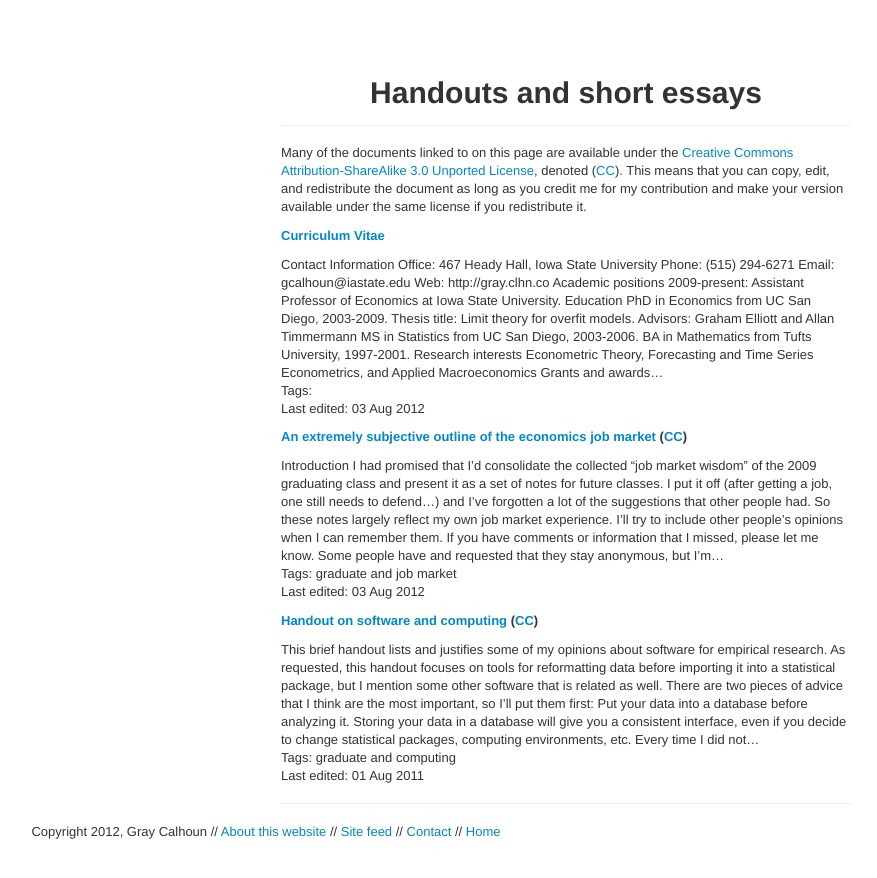
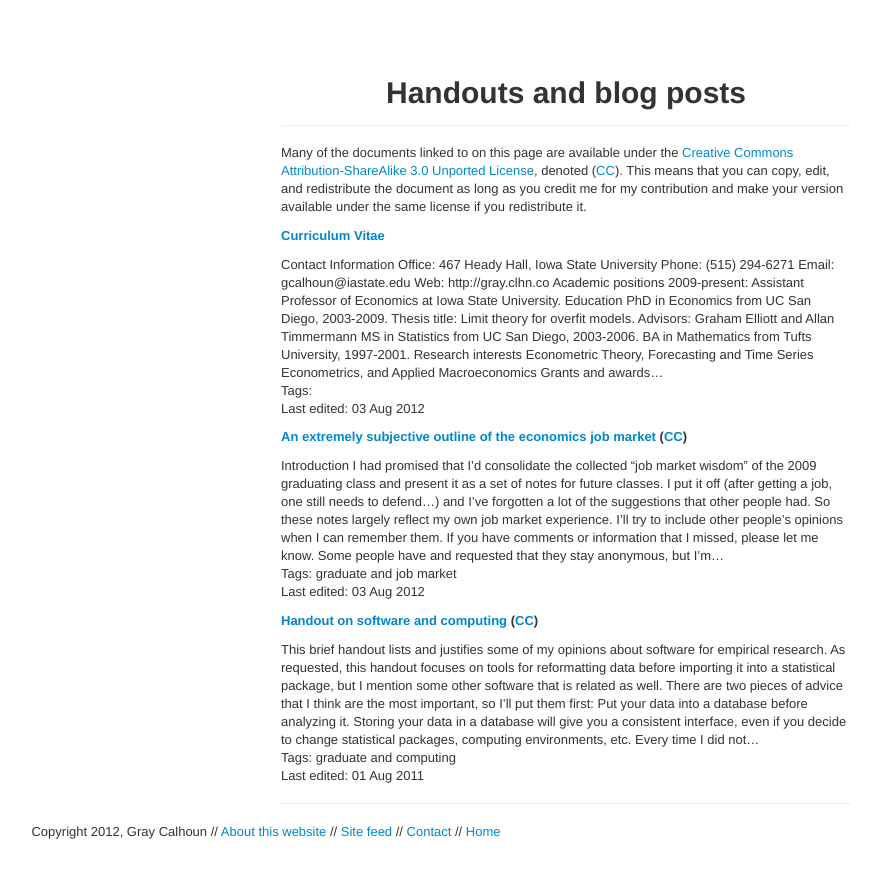
Before and after one commit to mmkuang/grayclhn.github.io, a Jekyll site: the page built from handouts/index.md, in a window 1280 px wide. Shown: the top 878 px of the page, without its empty margins (374-1251 px from the left). Built offline with Jekyll 4.4.1, drawn with Linux system fonts in a browser that asks for light colours.

Commit message:
Added link to handouts from 'information' column

```diff
--- a/handouts/index.md
+++ b/handouts/index.md
@@ -1,6 +1,6 @@
 ---
 layout: display
-title: Handouts and short essays
+title: Handouts and blog posts
 ---
 
 Many of the documents linked to on this page are available under the
--- a/index.html
+++ b/index.html
@@ -38,6 +38,7 @@
 	    the 2012 Fall semester starts.</li>
       </ul></li>
       <li><a href="/research/talks/">Presentations</a> with slides</li>
+      <li><a href="/handouts/">Handouts and blog</a></li>
       <li><a href="/clips/">Announcements and site feed</a>
 	(or as <a href="/rss.xml">XML</a>)</li>
       <li><a href="/personal.html">Personal information</a> and links</li>
```
